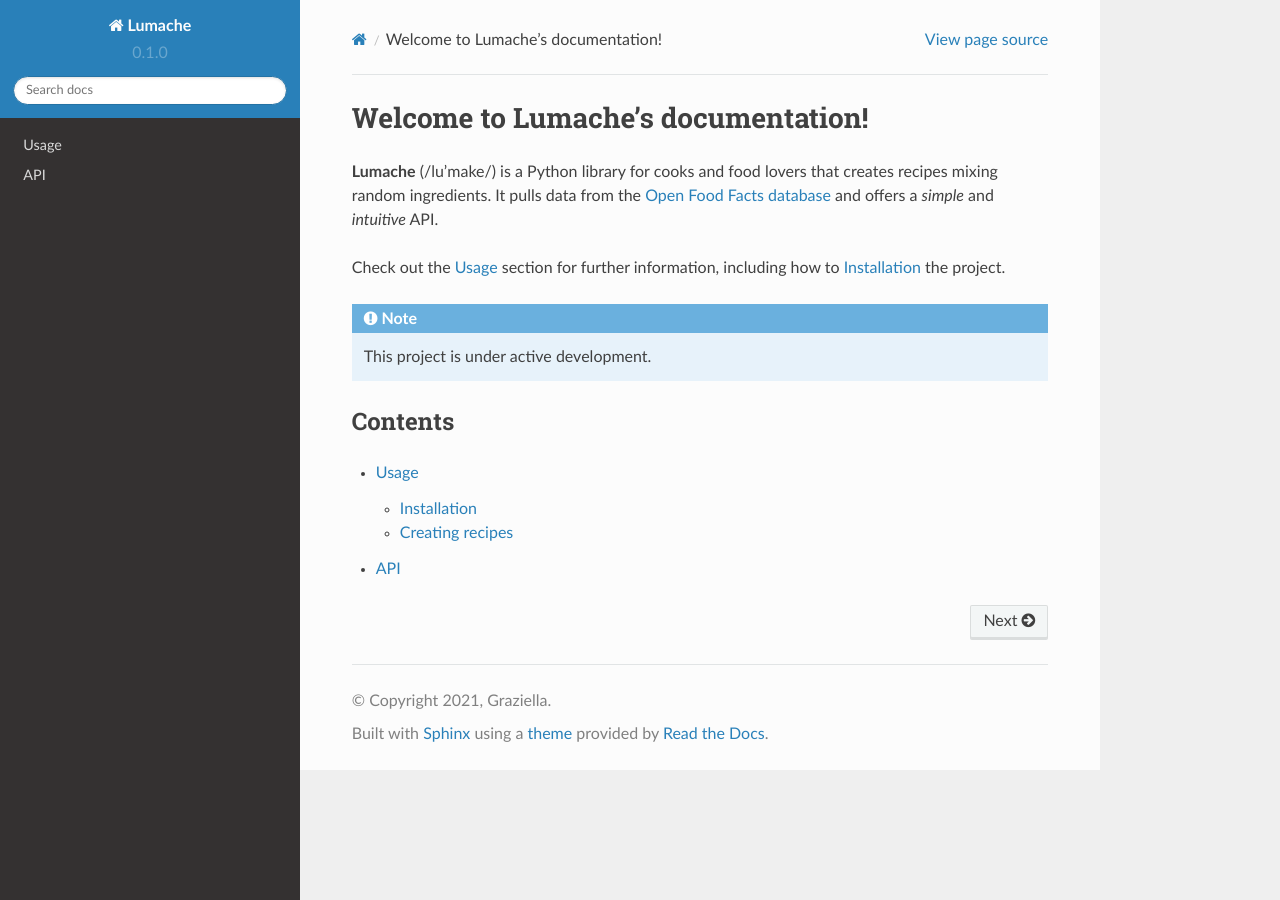
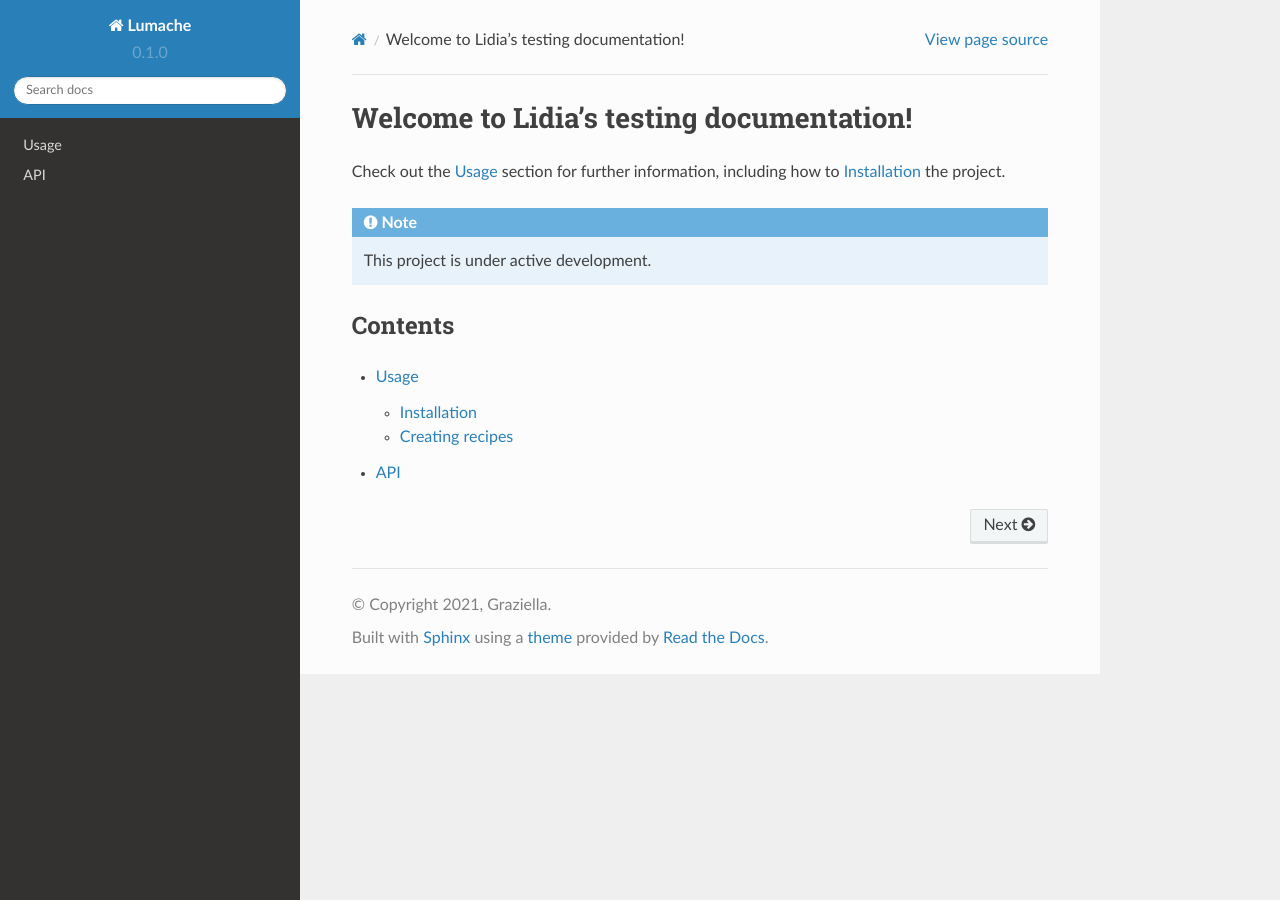
Before and after one commit to lidix91/rtd-test, a Sphinx documentation site: the page built from docs/source/index.rst, in a window 1280 px wide. Built offline with Sphinx 7.4.7 and the Read the Docs theme 2.0.0, drawn with Linux system fonts in a browser that asks for light colours.

Commit message:
Update index.rst

```diff
--- a/docs/source/index.rst
+++ b/docs/source/index.rst
@@ -1,10 +1,6 @@
-Welcome to Lumache's documentation!
-===================================
+Welcome to Lidia's testing documentation!
+=========================================
 
-**Lumache** (/lu'make/) is a Python library for cooks and food lovers
-that creates recipes mixing random ingredients.
-It pulls data from the `Open Food Facts database <https://world.openfoodfacts.org/>`_
-and offers a *simple* and *intuitive* API.
 
 Check out the :doc:`usage` section for further information, including
 how to :ref:`installation` the project.
```
